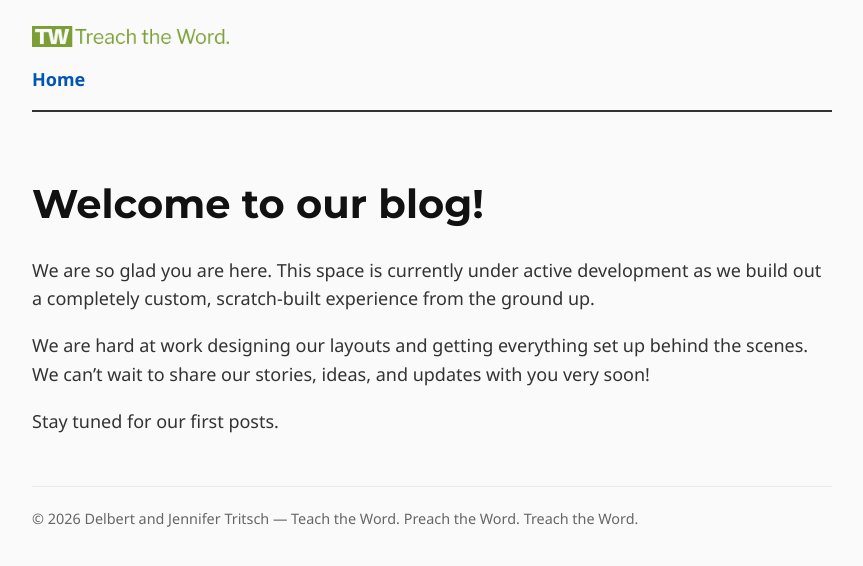
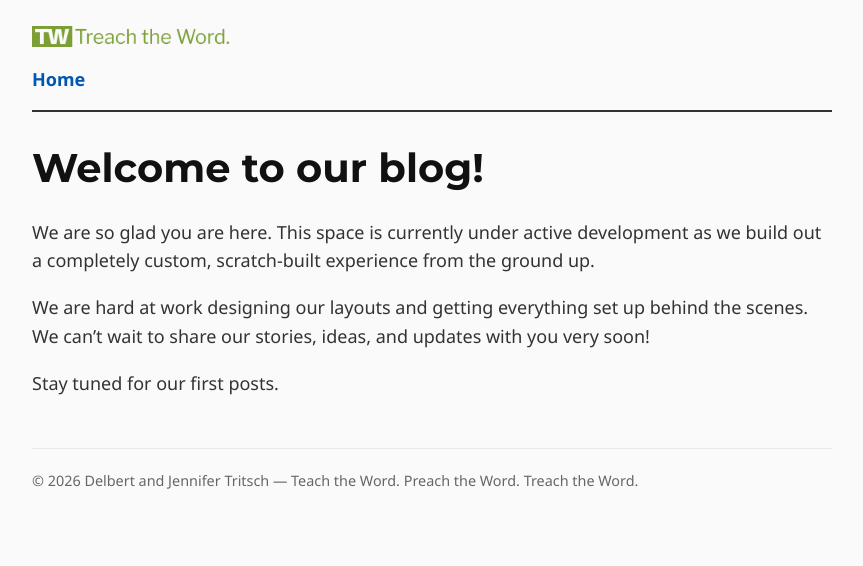
Before and after one commit to dtritsch/blog, a Jekyll site: the page built from index.md, in a window 1280 px wide. Shown: the top 566 px of the page, without its empty margins (208-1071 px from the left). Built offline with Jekyll 4.4.1, drawn with Linux system fonts in a browser that asks for light colours.

Commit message:
Minor style correction

```diff
--- a/assets/style.css
+++ b/assets/style.css
@@ -66,8 +66,8 @@ h1, h2, h3, h4, h5, h6 {
   font-family: 'Montserrat', sans-serif;
   font-weight: 700;
   color: #111111;
-  margin-top: 1.5em;
-  margin-bottom: 0.5em;
+  margin-top: 1.5rem;
+  margin-bottom: 0.5rem;
 }
 
 h1 { font-size: 2.5rem; }
```
